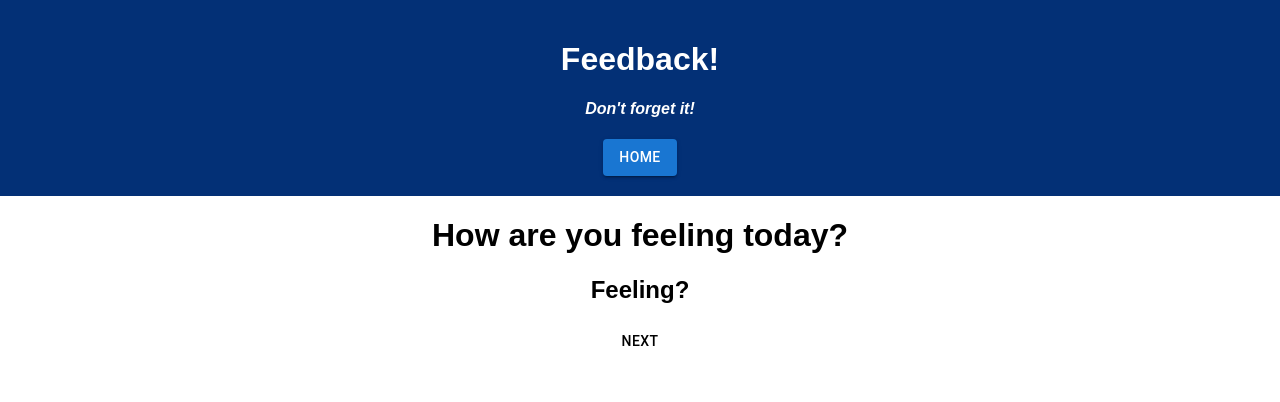
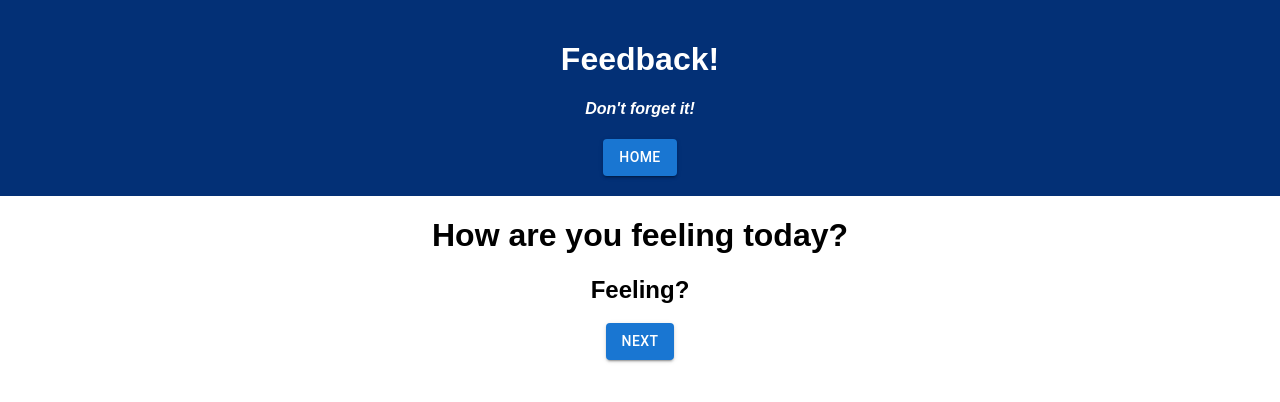
Before and after one commit to getachewhundera/weekend-redux-feedback-loop, a React (Create React App) app: page / in a window 1280 px wide. Shown: the top 402 px of the page. Built offline with nearby package versions, Linux system fonts and the light colour scheme.

Commit message:
addedSwitch to App.jsx and moved routes as children components of Switch

```diff
--- a/src/components/App/App.jsx
+++ b/src/components/App/App.jsx
@@ -1,9 +1,8 @@
-import React from 'react';
+import React from "react";
+import { HashRouter as Router, Route, Switch } from "react-router-dom";
 // import axios from 'axios';
 import './App.css';
 
-
-import { HashRouter as Router, Route } from "react-router-dom";
 
 import NavBar from '../NavBar/NavBar';
 
@@ -21,18 +20,19 @@ function App() {
   return (
     <div className='App'>
       <Router>
+
         <NavBar />
-
-            <Route path="/">
+        <Switch>
+          <Route exact path="/">
             <QuestionOne />
           </Route>
 
           <Route path="/QuestionTwo">
-              <QuestionTwo/>
+            <QuestionTwo />
           </Route>
 
           <Route path="/QuestionThree">
-              <QuestionThree/>
+            <QuestionThree />
           </Route>
 
           <Route path="/QuestionFour">
@@ -46,7 +46,7 @@ function App() {
           <Route path="/SubmissionSucessPage">
             <SubmissionSucessPage />
           </Route>
-
+        </Switch>
       </Router>
     </div>
   );
--- a/src/components/QuestionOne/QuestionOne.jsx
+++ b/src/components/QuestionOne/QuestionOne.jsx
@@ -1,26 +1,25 @@
 import React from "react";
-import { useHistory } from 'react-router-dom';
+import { Link } from "react-router-dom"
+
+
 
 //Material UI dialog box
 import Button from '@mui/material/Button';
 
 
-
 function QuestionOne() {
-
-    const history = useHistory();
-
-    const handleRoute = () => {
-        history.push('/QuestionTwo');
-    };
-
 
     return (
         <>
             <h1> How are you feeling today? </h1>
             <h2> Feeling? </h2>
 
-            <Button id='returnButton' variant='outline' onClick={handleRoute}> Next </Button>
+            <Button
+                component={Link}
+                to={"/QuestionTwo"}
+                variant="contained"
+                color="primary"
+            > Next </Button>
 
 
         </>
```
Lines whose indentation alone changed are shown as unchanged.
